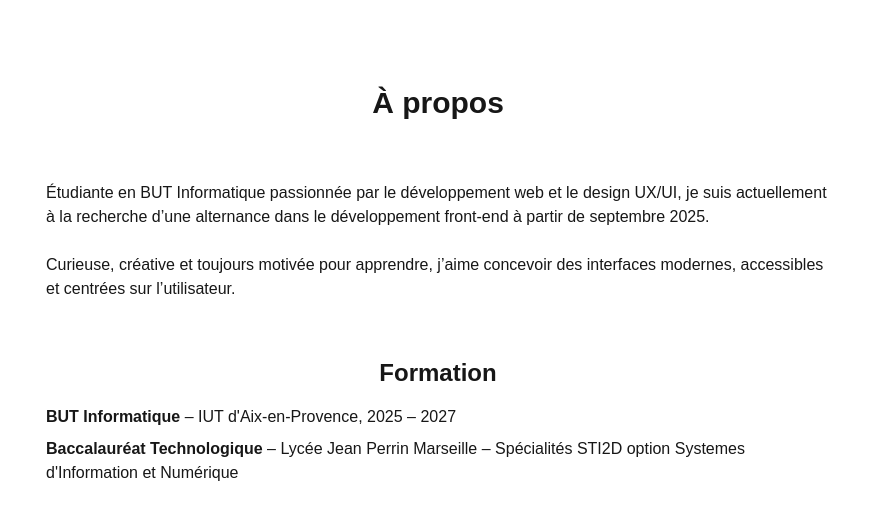
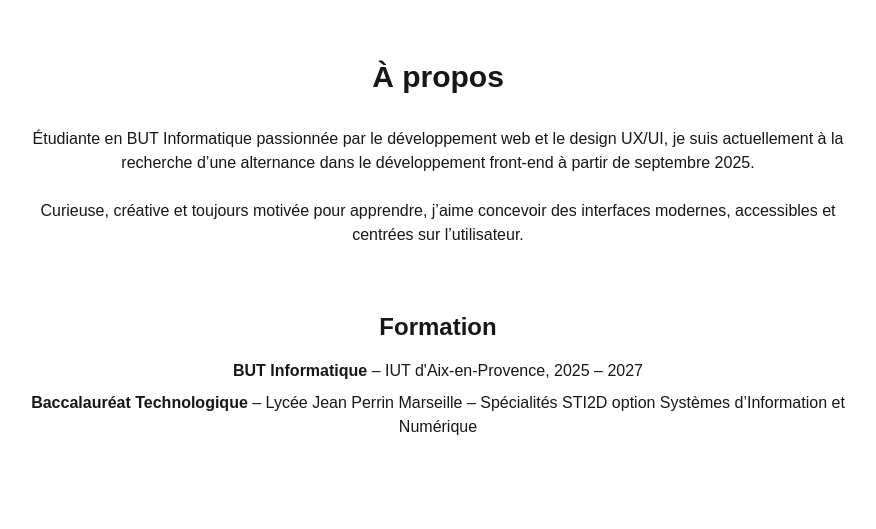
Before and after one commit to Mariam-Pgs/portfolio, a Next.js app: page / in a window 1280 px wide. Shown: the part 791-1320 px from the top of the page, without its empty margins (202-1078 px from the left). Built offline with nearby package versions, Linux system fonts and the light colour scheme.

Commit message:
souci scroll a moitié reglé

```diff
--- a/src/components/About.tsx
+++ b/src/components/About.tsx
@@ -1,25 +1,21 @@
-// ✅ src/components/About.tsx
 "use client";
 import { useEffect, useRef } from "react";
 import { motion, useAnimation, useInView } from "framer-motion";
-
 
 export default function About() {
   const ref = useRef(null);
   const inView = useInView(ref, { once: false });
   const controls = useAnimation();
 
-
   useEffect(() => {
     if (inView) controls.start("visible");
   }, [inView, controls]);
-
 
   return (
     <motion.section
       ref={ref}
       id="about"
-     className="p-10 max-w-4xl mx-auto scroll-mt-24"
+      className="min-h-[100dvh] flex flex-col justify-center items-center px-4 py-16 max-w-4xl mx-auto"
       initial="hidden"
       animate={controls}
       variants={{
@@ -27,34 +23,32 @@ export default function About() {
         visible: { opacity: 1, y: 0, transition: { duration: 0.5 } },
       }}
     >
-<section id="about" className="min-h-[100dvh] flex flex-col justify-center items-center px-4 py-16">
- <h2 className="text-3xl font-semibold mb-15">À propos</h2>
- <p className="mb-6">
+      <h2 className="text-3xl font-semibold mb-8">À propos</h2>
+
+      <div className="max-w-4xl mx-auto px-4">
+
+      <p className="mb-6 text-center">
         Étudiante en BUT Informatique passionnée par le développement web et le design UX/UI, je suis actuellement à la recherche d’une alternance dans le développement front-end à partir de septembre 2025.
       </p>
- <p className="mb-6">
+
+      <p className="mb-10 text-center">
         Curieuse, créative et toujours motivée pour apprendre, j’aime concevoir des interfaces modernes, accessibles et centrées sur l’utilisateur.
       </p>
 
+      </div>
 
- <div className="mt-8">
-   <strong><h2 className="text-2xl font-semibold mb-4 flex flex-col justify-center items-center">Formation</h2></strong>
-   <ul className="space-y-2">
+
+      <div className="mt-6 w-full">
+        <h3 className="text-2xl font-semibold mb-4 text-center">Formation</h3>
+        <ul className="space-y-2 text-center">
           <li>
             <strong>BUT Informatique</strong> – IUT d'Aix-en-Provence, 2025 – 2027
           </li>
           <li>
-       <strong>Baccalauréat Technologique </strong> – Lycée Jean Perrin Marseille – Spécialités STI2D option Systemes d'Information et Numérique
+            <strong>Baccalauréat Technologique</strong> – Lycée Jean Perrin Marseille – Spécialités STI2D option Systèmes d’Information et Numérique
           </li>
-     <li> </li>
         </ul>
       </div>
-
-
-</section>
-
-
-
     </motion.section>
   );
 }
```
Lines whose indentation alone changed are shown as unchanged.
